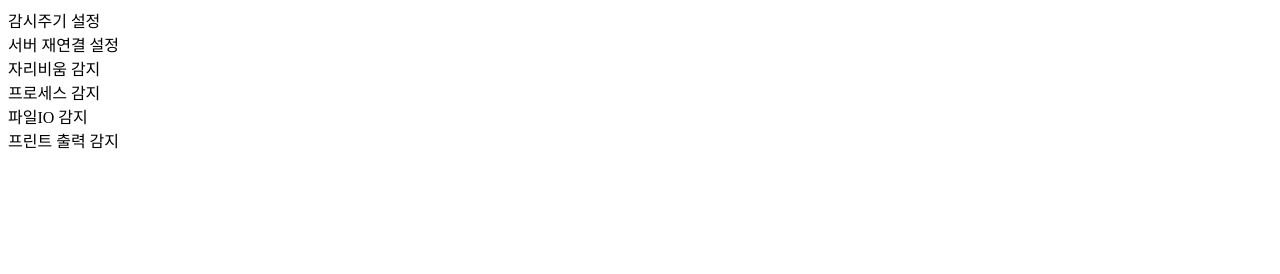
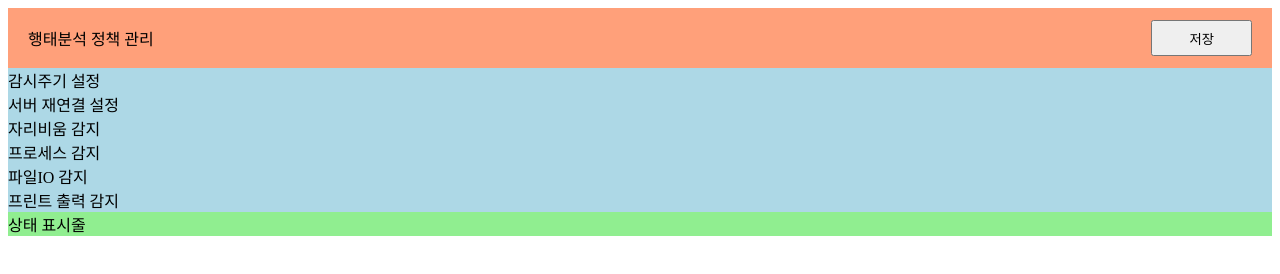
Before and after one commit to orselv99/userAction_backend, a website: page sources/http/rule.html in a window 1280 px wide. Drawn offline with Linux system fonts and the light colour scheme.

Commit message:
정책입력 페이지 작업중

```diff
--- /dev/null
+++ b/sources/http/rule.css
@@ -0,0 +1,22 @@
+.top {
+    background-color: lightsalmon;
+}
+.headline {
+    display: flex;
+    align-items: center;
+    height: 60px;
+    padding: 0 20px;
+}
+.buttonStore {
+    height: 36px;
+    margin-left: auto;
+    padding: 0 36px;
+}
+
+.mid {
+    background-color: lightblue;
+}
+
+.bot {
+    background-color: lightgreen;
+}
--- a/sources/http/rule.html
+++ b/sources/http/rule.html
@@ -5,17 +5,26 @@
     <meta charset="UTF-8">
     <meta http-equiv="X-UA-Compatible" content="IE=edge">
     <meta name="viewport" content="width=device-width, initial-scale=1.0">
-    <title>Document</title>
+    <link rel="stylesheet" type="text/css" href="rule.css">
+    <title>정책설정</title>
 </head>
 
 <body>
-    <div id="app">
+    <div>
         <!-- top -->
-        <div id="top">
-
+        <div class="top">
+            <script>
+                function storeRule() {
+                    alert("저장 되었습니다.");
+                }
+            </script>
+            <div class="headline">
+                행태분석 정책 관리
+                <button class="buttonStore" onClick="storeRule()">저장</button>
+            </div>
         </div>
         <!-- mid 좌측 -->
-        <div>
+        <div class="mid">
             감시주기 설정<br>
             서버 재연결 설정<br>
             자리비움 감지<br>
@@ -28,10 +37,11 @@
 
         </div>
         <!-- bot -->
-        <div>
-
+        <div class="bot">
+            상태 표시줄
         </div>
     </div>
+
 </body>
 
 </html>
```
